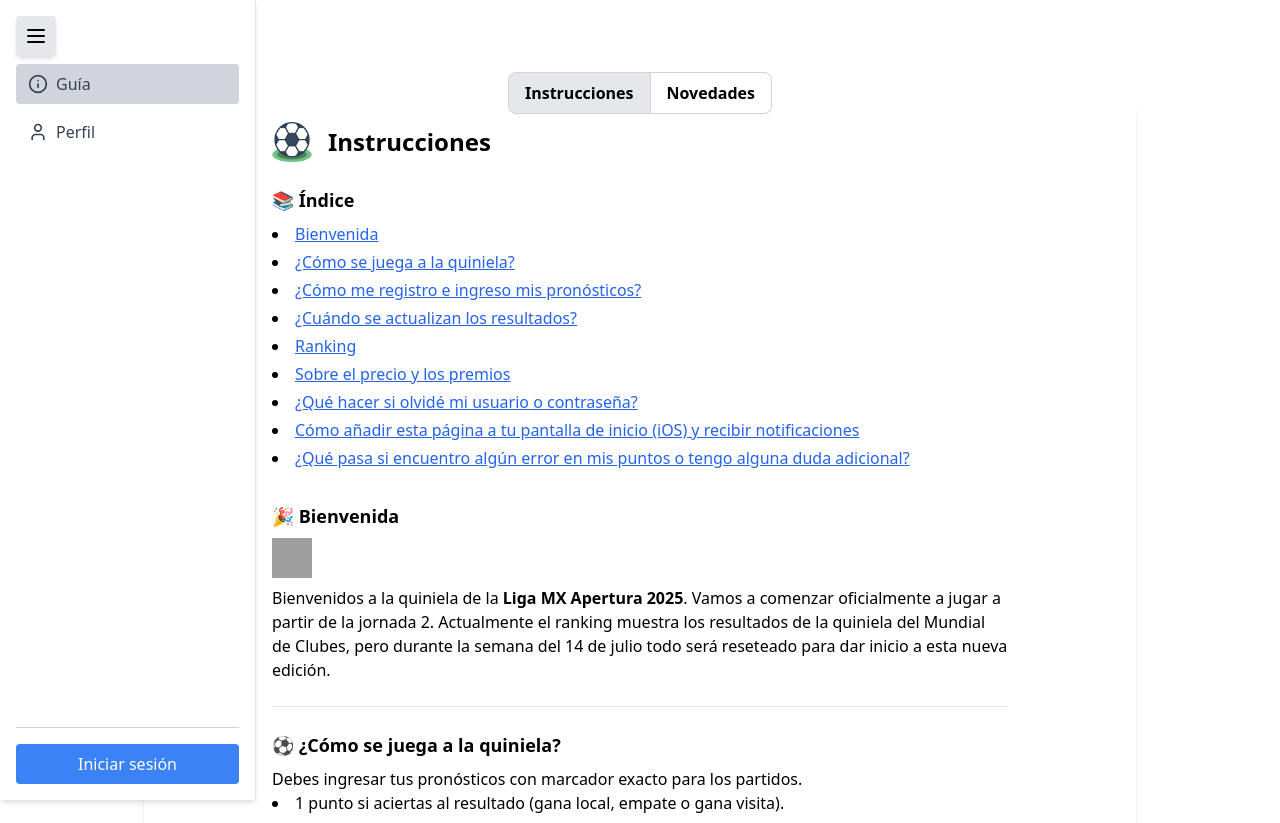
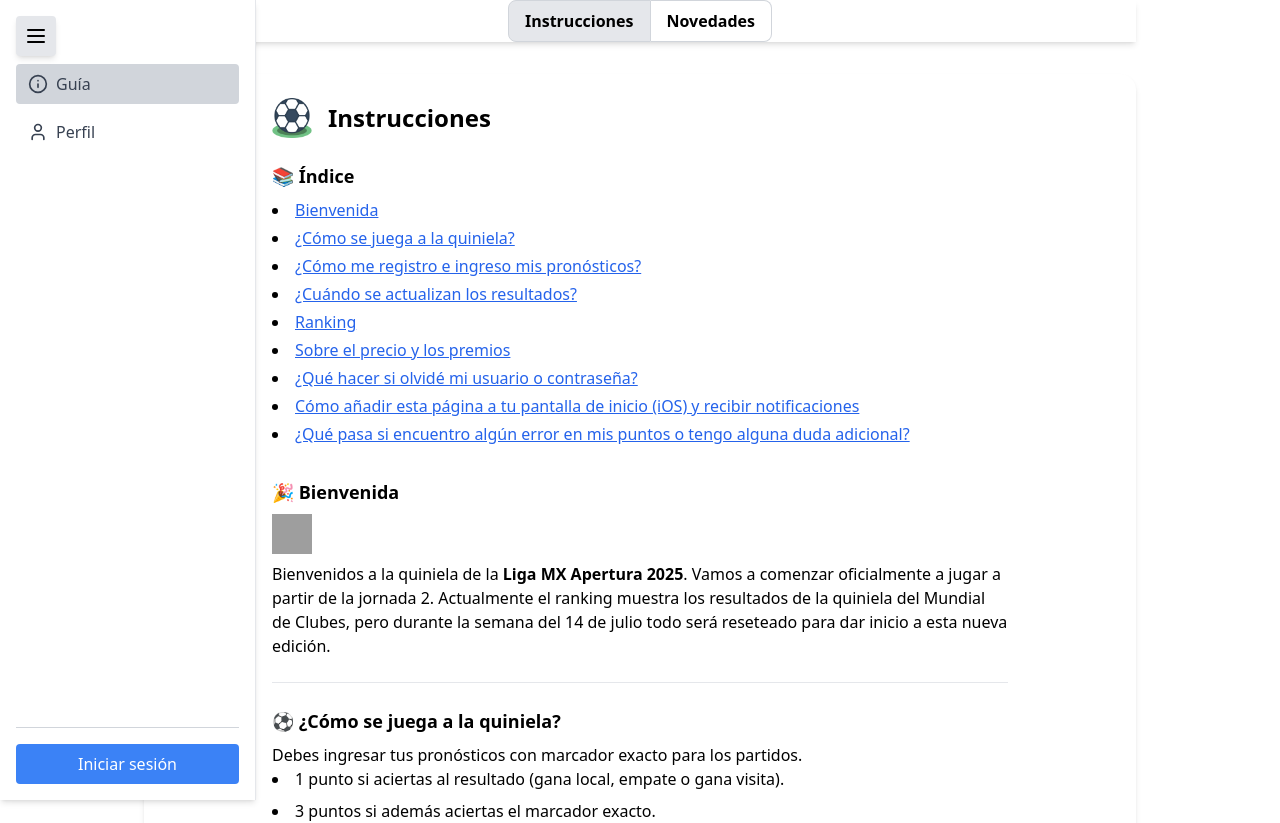
Before and after one commit to rogeliolopezcamara/quiniela-app, a React (Vite) app in the folder quiniela-frontend/: page / in a window 1280 px wide. Shown: the top 823 px of the page. Built offline with nearby package versions, Linux system fonts and the light colour scheme; no server answers; grey boxes are pictures that could not be loaded.

Commit message:
Hacer menú superior fijo 3

```diff
--- a/quiniela-frontend/src/components/HelpCenter.jsx
+++ b/quiniela-frontend/src/components/HelpCenter.jsx
@@ -10,8 +10,8 @@ const HelpCenter = () => {
   return (
     <>
       <Sidebar />
-      <div className="pt-6 pb-24 px-4 max-w-5xl mx-auto">
-        <div className="sticky top-[4.5rem] bg-white z-10">
+      <div className="pb-24 px-4 max-w-5xl mx-auto">
+        <div className="sticky top-0 bg-white z-30 shadow-md">
           <div className="flex justify-center mb-8">
             <button
               className={`px-4 py-2 rounded-l-lg font-semibold border border-gray-300 transition-all duration-200 hover:bg-gray-100 ${
```
